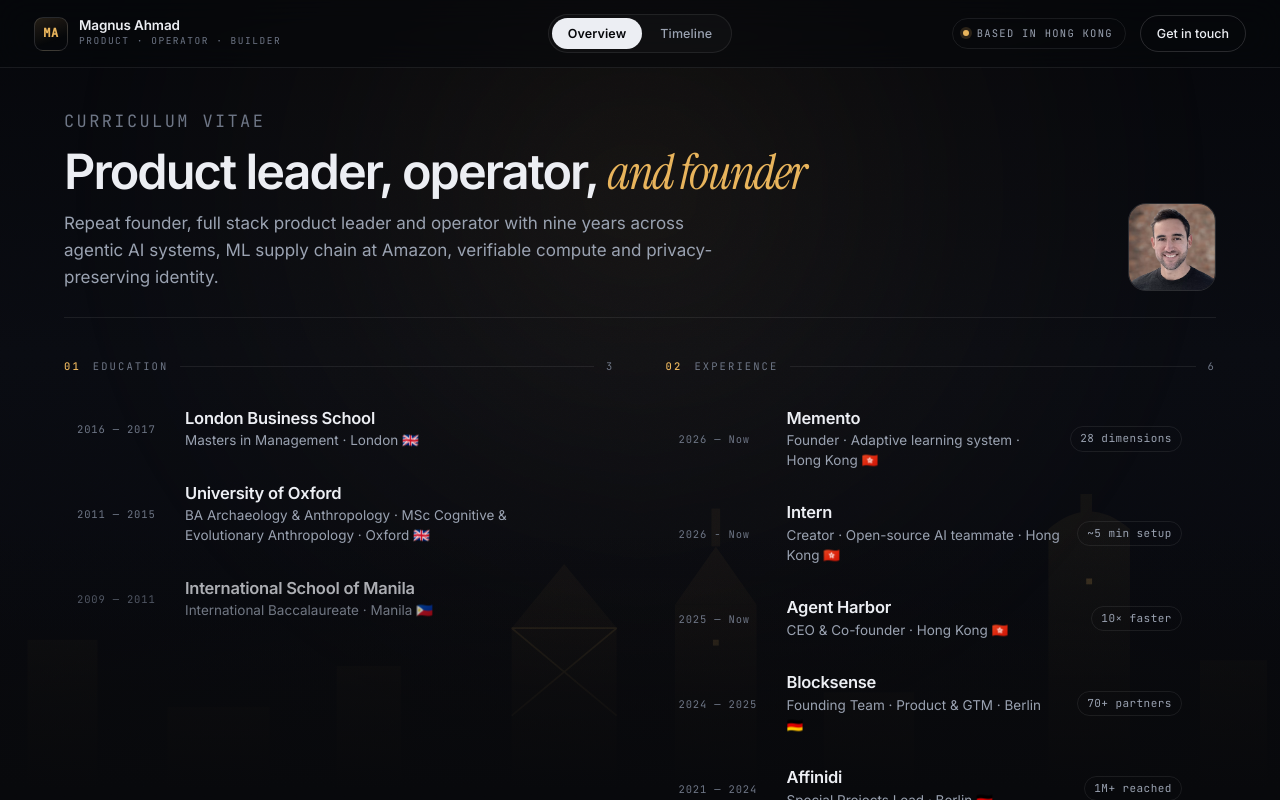
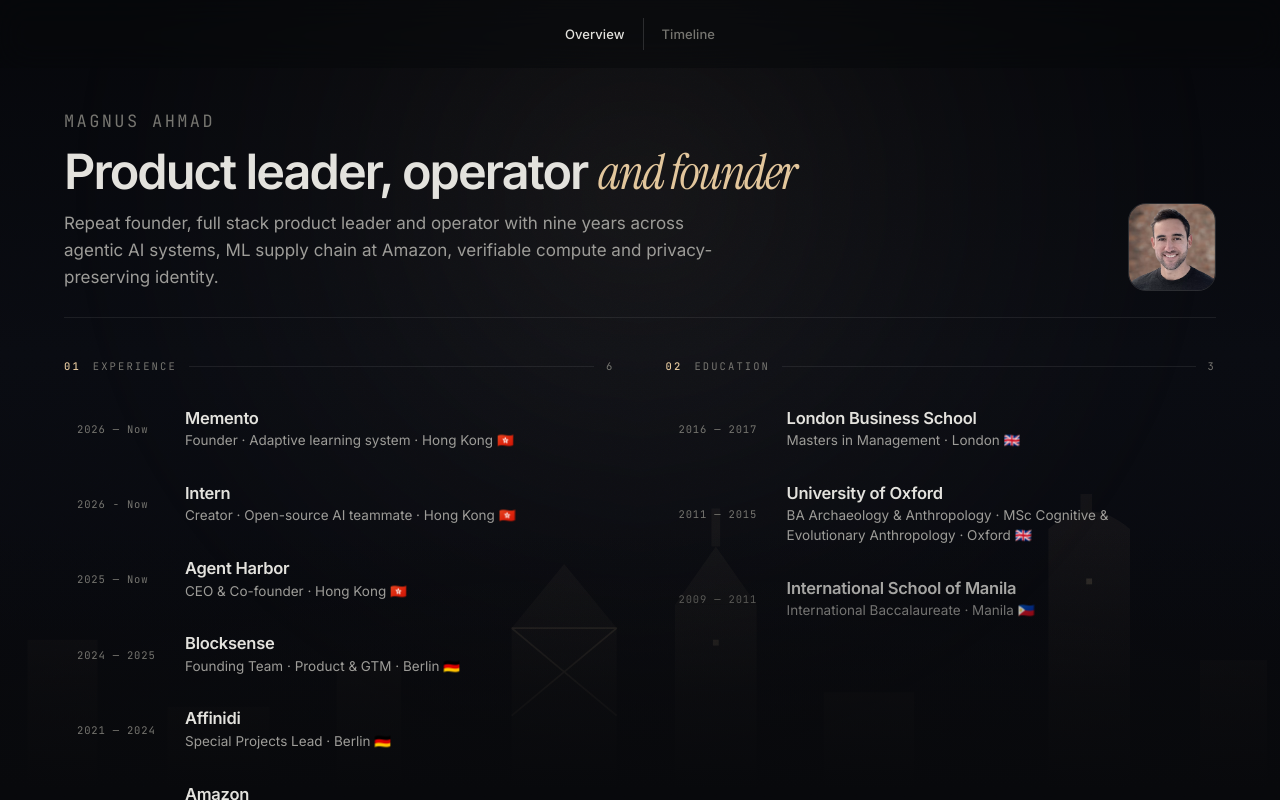
Before and after one commit to magnusahmad/cv, a plain HTML site: page index.html in a window 1280 px wide. Drawn offline with Linux system fonts and the light colour scheme.

Commit message:
fix styling

```diff
--- a/assets/site.css
+++ b/assets/site.css
@@ -31,12 +31,12 @@
   --surface-2:rgba(255, 255, 255, 0.05);
   --line:     rgba(255, 255, 255, 0.08);
   --line-2:   rgba(255, 255, 255, 0.14);
-  --text:     #eceef3;
-  --muted:    #9aa2b1;
-  --dim:      #6e7686;
-
-  --accent:   #e8b45c;
-  --accent-rgb: 232, 180, 92;
+  --text:     #e3e2dd;
+  --muted:    #9d9c98;
+  --dim:      #767570;
+
+  --accent:   #e2c69c;
+  --accent-rgb: 226, 198, 156;
 
   --sans: "Inter", -apple-system, BlinkMacSystemFont, "Segoe UI", Roboto, Helvetica, Arial, sans-serif;
   --mono: "JetBrains Mono", ui-monospace, SFMono-Regular, Menlo, Consolas, monospace;
@@ -144,7 +144,7 @@
   opacity: 0.4;
   vector-effect: non-scaling-stroke;
 }
-.skyline .glint { fill: currentColor; opacity: 0.62; }
+.skyline .glint { fill: currentColor; opacity: 0.45; }
 
 
 .bg-fade {
@@ -169,132 +169,33 @@
   position: relative;
   z-index: 40;
   height: var(--bar);
-  display: grid;
-  grid-template-columns: 1fr auto 1fr;
-  align-items: center;
-  gap: 20px;
+  display: flex;
+  align-items: center;
+  justify-content: center;
   padding: 0 clamp(16px, 3vw, 34px);
-  border-bottom: 1px solid var(--line);
-  background: rgba(7, 8, 11, 0.55);
+  background: rgba(7, 8, 11, 0.5);
   backdrop-filter: blur(16px);
   -webkit-backdrop-filter: blur(16px);
 }
 
-.brand {
-  display: flex;
-  align-items: center;
-  gap: 11px;
-  flex: 0 0 auto;
-}
-
-.brand-mark {
-  width: 34px; height: 34px;
-  display: grid;
-  place-items: center;
-  border: 1px solid var(--line-2);
-  border-radius: 9px;
-  font-family: var(--mono);
-  font-size: 12px;
-  font-weight: 600;
-  letter-spacing: 0.04em;
-  color: var(--accent);
-  background: linear-gradient(160deg, rgba(var(--accent-rgb), 0.14), transparent 70%);
-  transition: border-color 0.3s, color 0.6s;
-}
-
-.brand:hover .brand-mark { border-color: rgba(var(--accent-rgb), 0.55); }
-
-.brand-text strong {
-  display: block;
-  font-size: 13.5px;
-  font-weight: 600;
-  letter-spacing: -0.01em;
-  line-height: 1.15;
-}
-
-.brand-text span {
-  display: block;
-  font-family: var(--mono);
-  font-size: 9.5px;
-  letter-spacing: 0.16em;
-  text-transform: uppercase;
+.views {
+  display: flex;
+  align-items: center;
+}
+
+.views button {
+  padding: 6px 18px;
+  font-size: 13px;
+  font-weight: 500;
+  letter-spacing: 0.005em;
   color: var(--dim);
-}
-
-.views {
-  justify-self: center;
-  display: flex;
-  gap: 2px;
-  padding: 3px;
-  border: 1px solid var(--line);
-  border-radius: 999px;
-  background: rgba(255, 255, 255, 0.022);
-}
-
-.views button {
-  padding: 6px 16px;
-  border-radius: 999px;
-  font-size: 12.5px;
-  font-weight: 500;
-  letter-spacing: 0.01em;
-  color: var(--muted);
-  transition: color 0.22s, background 0.22s;
-}
-
-.views button:hover { color: var(--text); }
-
-.views button[aria-selected="true"] {
-  color: #06070a;
-  background: var(--text);
-  font-weight: 600;
-}
-
-.topbar-end {
-  justify-self: end;
-  display: flex;
-  align-items: center;
-  gap: 14px;
-  flex: 0 0 auto;
-}
-
-.place {
-  display: flex;
-  align-items: center;
-  gap: 8px;
-  padding: 6px 12px 6px 10px;
-  border: 1px solid var(--line);
-  border-radius: 999px;
-  font-family: var(--mono);
-  font-size: 10.5px;
-  letter-spacing: 0.12em;
-  text-transform: uppercase;
-  color: var(--muted);
-  white-space: nowrap;
-}
-
-.place .dot {
-  width: 6px; height: 6px;
-  border-radius: 50%;
-  background: var(--accent);
-  box-shadow: 0 0 0 3px rgba(var(--accent-rgb), 0.16);
-  transition: background 0.6s;
-}
-
-.cta {
-  padding: 8px 16px;
-  border: 1px solid var(--line-2);
-  border-radius: 999px;
-  font-size: 12.5px;
-  font-weight: 500;
-  white-space: nowrap;
-  transition: background 0.24s, border-color 0.24s, color 0.24s;
-}
-
-.cta:hover {
-  background: var(--text);
-  border-color: var(--text);
-  color: #06070a;
-}
+  transition: color 0.24s;
+}
+
+.views button + button { border-left: 1px solid var(--line-2); }
+.views button:hover { color: var(--muted); }
+.views button[aria-selected="true"] { color: var(--text); }
+
 
 /* =========================================================
    Stage / views
@@ -703,32 +604,33 @@
   gap: 10px;
   padding: 13px 24px;
   border-radius: 999px;
-  background: var(--text);
-  color: #06070a;
+  background: rgba(var(--accent-rgb), 0.92);
+  color: #14120e;
   font-size: 14.5px;
   font-weight: 600;
   letter-spacing: -0.005em;
   transition: transform 0.24s var(--ease), box-shadow 0.24s;
 }
 
-.btn-primary:hover { transform: translateY(-1px); box-shadow: 0 10px 30px -12px rgba(255, 255, 255, 0.5); }
+.btn-primary:hover { transform: translateY(-1px); box-shadow: 0 10px 28px -14px rgba(var(--accent-rgb), 0.6); }
 .btn-primary svg { width: 14px; height: 14px; }
 
-.btn-ghost {
+.btn-ghost, .btn-plain {
   display: inline-flex;
   align-items: center;
   gap: 8px;
-  padding: 12px 18px;
-  border: 1px solid var(--line-2);
-  border-radius: 999px;
+  padding: 6px 2px;
   font-family: var(--mono);
   font-size: 12.5px;
   letter-spacing: 0.04em;
   color: var(--muted);
-  transition: color 0.24s, border-color 0.24s;
-}
-
-.btn-ghost:hover { color: var(--text); border-color: var(--line-2); }
+  transition: color 0.24s, text-shadow 0.24s;
+}
+
+.btn-ghost:hover, .btn-plain:hover {
+  color: var(--text);
+  text-shadow: 0 0 18px rgba(var(--accent-rgb), 0.55);
+}
 .btn-ghost svg { flex: 0 0 auto; }
 
 .hero-visual { display: grid; gap: 18px; justify-items: stretch; }
@@ -1062,7 +964,7 @@
   background: rgba(10, 12, 17, 0.86);
   backdrop-filter: blur(10px);
   -webkit-backdrop-filter: blur(10px);
-  box-shadow: 0 24px 60px -28px rgba(0, 0, 0, 0.95), 0 0 0 1px rgba(var(--accent-rgb), 0.06) inset;
+  box-shadow: 0 20px 48px -30px rgba(0, 0, 0, 0.8);
   transition: border-color 0.3s, box-shadow 0.3s;
 }
 
@@ -1706,22 +1608,9 @@
 }
 
 @media (max-width: 860px) {
-  :root { --bar: 60px; --rail: 74px; }
+  :root { --bar: 54px; --rail: 74px; }
 
   body { overflow: auto; }
-
-  .topbar {
-    display: flex;
-    flex-wrap: wrap;
-    align-items: center;
-    height: auto;
-    padding: 10px clamp(14px, 4vw, 22px);
-    gap: 10px;
-  }
-  .brand { flex: 1 1 auto; }
-  .topbar-end { order: 1; justify-self: auto; }
-  .views { order: 2; flex: 1 0 100%; justify-content: center; }
-  .place { display: none; }
 
   .stage { height: auto; }
 
@@ -1736,6 +1625,20 @@
 
   .track::before,
   .track::after { display: none; }
+
+  /* Newest first on a phone: the ventures and roles in reverse, education
+     last. measure() sorts panels by position, so the rail, the date readout
+     and the accent all still track correctly. */
+  .track > .panel:nth-child(1)  { order: 0; }   /* hero */
+  .track > .panel:nth-child(2)  { order: 9; }   /* Oxford */
+  .track > .panel:nth-child(3)  { order: 8; }   /* London Business School */
+  .track > .panel:nth-child(4)  { order: 7; }   /* Amazon */
+  .track > .panel:nth-child(5)  { order: 6; }   /* Affinidi */
+  .track > .panel:nth-child(6)  { order: 5; }   /* Blocksense */
+  .track > .panel:nth-child(7)  { order: 4; }   /* Agent Harbor */
+  .track > .panel:nth-child(8)  { order: 3; }   /* Intern */
+  .track > .panel:nth-child(9)  { order: 2; }   /* Memento */
+  .track > .panel:nth-child(10) { order: 20; }  /* contact */
 
   .panel {
     flex: 0 0 auto;
@@ -1782,14 +1685,13 @@
 }
 
 @media (max-width: 560px) {
-  .metrics { grid-template-columns: minmax(0, 1fr); }
-  .hero-stats { grid-template-columns: minmax(0, 1fr); }
+  .metrics { grid-template-columns: repeat(2, minmax(0, 1fr)); }
+  .hero-stats { grid-template-columns: repeat(2, minmax(0, 1fr)); }
   .hero-visual { grid-template-columns: minmax(0, 1fr); justify-items: start; }
   .portrait { justify-self: start; }
   .tl-graph { grid-template-columns: minmax(0, 1fr); }
   .tl-graph svg { display: none; }
   .ov-end .ov-stat { display: none; }
-  .brand-text { display: none; }
 }
 
 /* ---------- motion ---------- */
--- a/index.html
+++ b/index.html
@@ -236,22 +236,9 @@
      Top bar
      ============================================================ -->
 <header class="topbar">
-  <a class="brand" href="#" data-show="overview" aria-label="Back to the overview">
-    <span class="brand-mark">MA</span>
-    <span class="brand-text">
-      <strong>Magnus Ahmad</strong>
-      <span>Product · Operator · Builder</span>
-    </span>
-  </a>
-
   <div class="views" role="tablist" aria-label="View">
     <button type="button" role="tab" id="tab-overview" aria-controls="view-overview" data-view="overview" aria-selected="true">Overview</button>
     <button type="button" role="tab" id="tab-timeline" aria-controls="view-timeline" data-view="timeline" aria-selected="false">Timeline</button>
-  </div>
-
-  <div class="topbar-end">
-    <div class="place" aria-live="polite"><span class="dot"></span><span class="txt">Based in Hong Kong</span></div>
-    <a class="cta" href="mailto:magnus.ahmad@gmail.com">Get in touch</a>
   </div>
 </header>
 
@@ -275,7 +262,7 @@
     <div class="track" tabindex="0" aria-label="Scroll horizontally through the timeline">
 
       <!-- ── 00 · Hero ──────────────────────────────────────── -->
-      <article class="panel panel-hero" data-date="2011-10-01" data-year="2011" data-accent="232,180,92"
+      <article class="panel panel-hero" data-date="2011-10-01" data-year="2011" data-accent="226,198,156"
                data-city="hongkong" data-geo="Hong Kong|22.32°N 114.17°E" data-place="Based in Hong Kong" data-label="Start" data-glow="52% 24%">
         <div class="panel-inner">
           <div>
@@ -292,7 +279,7 @@
                Timeline
                 <svg viewBox="0 0 16 16" fill="none" stroke="currentColor" stroke-width="1.8" stroke-linecap="round" stroke-linejoin="round"><path d="M2 8h11M9 4l4 4-4 4"/></svg>
               </button>
-              <a class="btn-ghost" href="mailto:magnus.ahmad@gmail.com">magnus.ahmad@gmail.com</a>
+              <a class="btn-plain" href="mailto:magnus.ahmad@gmail.com">magnus.ahmad@gmail.com</a>
             </div>
           </div>
 
@@ -309,7 +296,7 @@
       </article>
 
       <!-- ── 01 · Oxford ────────────────────────────────────── -->
-      <article class="panel" data-date="2011-10-01" data-year="2011" data-accent="122,162,222"
+      <article class="panel" data-date="2011-10-01" data-year="2011" data-accent="170,190,222"
                data-city="oxford" data-geo="Oxford|51.75°N 1.26°W" data-place="Oxford, United Kingdom" data-label="Oxford" data-glow="70% 28%">
         <div class="panel-inner">
           <div class="col-id">
@@ -337,7 +324,7 @@
       </article>
 
       <!-- ── 02 · LBS ───────────────────────────────────────── -->
-      <article class="panel" data-date="2016-09-01" data-year="2016" data-accent="226,102,102"
+      <article class="panel" data-date="2016-09-01" data-year="2016" data-accent="224,164,162"
                data-city="london" data-geo="London|51.51°N 0.13°W" data-place="London, United Kingdom" data-label="London Business School" data-glow="32% 32%">
         <div class="panel-inner">
           <div class="col-id">
@@ -361,7 +348,7 @@
       </article>
 
       <!-- ── 03 · Amazon ────────────────────────────────────── -->
-      <article class="panel" data-date="2017-09-01" data-year="2017" data-accent="255,153,0"
+      <article class="panel" data-date="2017-09-01" data-year="2017" data-accent="238,192,142"
                data-city="london" data-geo="London|51.51°N 0.13°W" data-place="London, United Kingdom" data-label="Amazon" data-glow="66% 26%">
         <div class="panel-inner">
           <div class="col-id">
@@ -391,7 +378,7 @@
       </article>
 
       <!-- ── 04 · Affinidi ──────────────────────────────────── -->
-      <article class="panel" data-date="2021-11-01" data-year="2021" data-accent="90,128,255"
+      <article class="panel" data-date="2021-11-01" data-year="2021" data-accent="162,178,234"
                data-city="berlin" data-geo="Berlin|52.52°N 13.40°E" data-place="Berlin, Germany" data-label="Affinidi" data-glow="30% 28%">
         <div class="panel-inner">
           <div class="col-id">
@@ -418,7 +405,7 @@
       </article>
 
       <!-- ── 05 · Blocksense ────────────────────────────────── -->
-      <article class="panel" data-date="2024-06-01" data-year="2024" data-accent="216,232,64"
+      <article class="panel" data-date="2024-06-01" data-year="2024" data-accent="214,222,158"
                data-city="berlin" data-geo="Berlin|52.52°N 13.40°E" data-place="Berlin, Germany" data-label="Blocksense" data-glow="68% 26%">
         <div class="panel-inner">
           <div class="col-id">
@@ -455,7 +442,7 @@
       </article>
 
       <!-- ── 06 · Agent Harbor ──────────────────────────────── -->
-      <article class="panel" data-date="2025-07-01" data-year="2025" data-accent="45,222,222"
+      <article class="panel" data-date="2025-07-01" data-year="2025" data-accent="154,210,210"
                data-city="hongkong" data-geo="Hong Kong|22.32°N 114.17°E" data-place="Hong Kong SAR" data-label="Agent Harbor" data-glow="34% 28%">
         <div class="panel-inner">
           <div class="col-id">
@@ -492,7 +479,7 @@
       </article>
 
       <!-- ── 07 · Intern ────────────────────────────────────── -->
-      <article class="panel" data-date="2026-05-01" data-year="2026" data-accent="168,236,86"
+      <article class="panel" data-date="2026-05-01" data-year="2026" data-accent="190,220,166"
                data-city="hongkong" data-geo="Hong Kong|22.32°N 114.17°E" data-place="Hong Kong SAR" data-label="Intern" data-glow="66% 30%">
         <div class="panel-inner">
           <div class="col-id">
@@ -534,7 +521,7 @@
       </article>
 
       <!-- ── 08 · Memento ───────────────────────────────────── -->
-      <article class="panel" data-date="2026-07-01" data-year="2026" data-accent="232,140,184"
+      <article class="panel" data-date="2026-07-01" data-year="2026" data-accent="230,182,204"
                data-city="hongkong" data-geo="Hong Kong|22.32°N 114.17°E" data-place="Hong Kong SAR" data-label="Memento" data-glow="32% 26%">
         <div class="panel-inner">
           <div class="col-id">
@@ -628,7 +615,7 @@
       </article>
 
       <!-- ── 10 · Contact ───────────────────────────────────── -->
-      <article class="panel panel-contact" data-date="2026-08-01" data-year="2026" data-accent="232,180,92"
+      <article class="panel panel-contact" data-date="2026-08-01" data-year="2026" data-accent="226,198,156"
                data-city="hongkong" data-geo="Hong Kong|22.32°N 114.17°E" data-place="Based in Hong Kong" data-label="Contact" data-glow="50% 34%">
         <div class="panel-inner">
           <div>
@@ -679,8 +666,8 @@
 
     <div class="ov-top">
       <div>
-        <p class="mono" style="color:var(--dim)">Curriculum vitae</p>
-        <h2>Product leader, operator, <em>and founder</em></h2>
+        <p class="mono" style="color:var(--dim)">Magnus Ahmad</p>
+        <h2>Product leader, operator <em>and founder</em></h2>
         <p>
           Repeat founder, full stack product leader and operator with nine years across agentic AI systems, ML supply chain at Amazon, verifiable compute and privacy-preserving identity.
         </p>
@@ -691,7 +678,43 @@
     <div class="ov-cols">
 
       <div>
-        <p class="ov-h"><b>01</b> Education <span class="line"></span> <span>3</span></p>
+        <p class="ov-h"><b>01</b> Experience <span class="line"></span> <span>6</span></p>
+        <div class="ov-list">
+          <button type="button" class="ov-row" data-goto="8">
+            <span class="ov-yr">2026 — Now</span>
+            <span class="ov-main"><strong>Memento</strong><span>Founder · Adaptive learning system · Hong Kong 🇭🇰</span></span>
+            <!-- <span class="ov-end"><span class="ov-stat"">AI-powered edtech</span><span class="ov-go">→</span></span> -->
+          </button>
+          <button type="button" class="ov-row" data-goto="7">
+            <span class="ov-yr">2026 - Now</span>
+            <span class="ov-main"><strong>Intern</strong><span>Creator · Open-source AI teammate · Hong Kong 🇭🇰</span></span>
+            <!-- <span class="ov-end"><span class="ov-stat">~5 min setup</span><span class="ov-go">→</span></span> -->
+          </button>
+          <button type="button" class="ov-row" data-goto="6">
+            <span class="ov-yr">2025 — Now</span>
+            <span class="ov-main"><strong>Agent Harbor</strong><span>CEO &amp; Co-founder · Hong Kong 🇭🇰</span></span>
+            <!-- <span class="ov-end"><span class="ov-stat">10× faster</span><span class="ov-go">→</span></span> -->
+          </button>
+          <button type="button" class="ov-row" data-goto="5">
+            <span class="ov-yr">2024 — 2025</span>
+            <span class="ov-main"><strong>Blocksense</strong><span>Founding Team · Product &amp; GTM · Berlin 🇩🇪</span></span>
+            <!-- <span class="ov-end"><span class="ov-stat">70+ partners</span><span class="ov-go">→</span></span> -->
+          </button>
+          <button type="button" class="ov-row" data-goto="4">
+            <span class="ov-yr">2021 — 2024</span>
+            <span class="ov-main"><strong>Affinidi</strong><span>Special Projects Lead · Berlin 🇩🇪</span></span>
+            <!-- <span class="ov-end"><span class="ov-stat">1M+ reached</span><span class="ov-go">→</span></span> -->
+          </button>
+          <button type="button" class="ov-row" data-goto="3">
+            <span class="ov-yr">2017 — 2021</span>
+            <span class="ov-main"><strong>Amazon</strong><span>Product Manager · Retail, then Supply Chain · London 🇬🇧</span></span>
+            <!-- <span class="ov-end"><span class="ov-stat">€50M+</span><span class="ov-go">→</span></span> -->
+          </button>
+        </div>
+      </div>
+
+      <div>
+        <p class="ov-h"><b>02</b> Education <span class="line"></span> <span>3</span></p>
         <div class="ov-list">
           <button type="button" class="ov-row" data-goto="2">
             <span class="ov-yr">2016 — 2017</span>
@@ -710,43 +733,6 @@
           </div>
         </div>
       </div>
-
-      <div>
-        <p class="ov-h"><b>02</b> Experience <span class="line"></span> <span>6</span></p>
-        <div class="ov-list">
-          <button type="button" class="ov-row" data-goto="8">
-            <span class="ov-yr">2026 — Now</span>
-            <span class="ov-main"><strong>Memento</strong><span>Founder · Adaptive learning system · Hong Kong 🇭🇰</span></span>
-            <span class="ov-end"><span class="ov-stat">28 dimensions</span><span class="ov-go">→</span></span>
-          </button>
-          <button type="button" class="ov-row" data-goto="7">
-            <span class="ov-yr">2026 - Now</span>
-            <span class="ov-main"><strong>Intern</strong><span>Creator · Open-source AI teammate · Hong Kong 🇭🇰</span></span>
-            <span class="ov-end"><span class="ov-stat">~5 min setup</span><span class="ov-go">→</span></span>
-          </button>
-          <button type="button" class="ov-row" data-goto="6">
-            <span class="ov-yr">2025 — Now</span>
-            <span class="ov-main"><strong>Agent Harbor</strong><span>CEO &amp; Co-founder · Hong Kong 🇭🇰</span></span>
-            <span class="ov-end"><span class="ov-stat">10× faster</span><span class="ov-go">→</span></span>
-          </button>
-          <button type="button" class="ov-row" data-goto="5">
-            <span class="ov-yr">2024 — 2025</span>
-            <span class="ov-main"><strong>Blocksense</strong><span>Founding Team · Product &amp; GTM · Berlin 🇩🇪</span></span>
-            <span class="ov-end"><span class="ov-stat">70+ partners</span><span class="ov-go">→</span></span>
-          </button>
-          <button type="button" class="ov-row" data-goto="4">
-            <span class="ov-yr">2021 — 2024</span>
-            <span class="ov-main"><strong>Affinidi</strong><span>Special Projects Lead · Berlin 🇩🇪</span></span>
-            <span class="ov-end"><span class="ov-stat">1M+ reached</span><span class="ov-go">→</span></span>
-          </button>
-          <button type="button" class="ov-row" data-goto="3">
-            <span class="ov-yr">2017 — 2021</span>
-            <span class="ov-main"><strong>Amazon</strong><span>Product Manager · Retail, then Supply Chain · London 🇬🇧</span></span>
-            <span class="ov-end"><span class="ov-stat">€50M+</span><span class="ov-go">→</span></span>
-          </button>
-        </div>
-      </div>
-
     </div>
 
     <p class="ov-h"><b>03</b> Selected work <span class="line"></span> <span>4</span></p>
```
